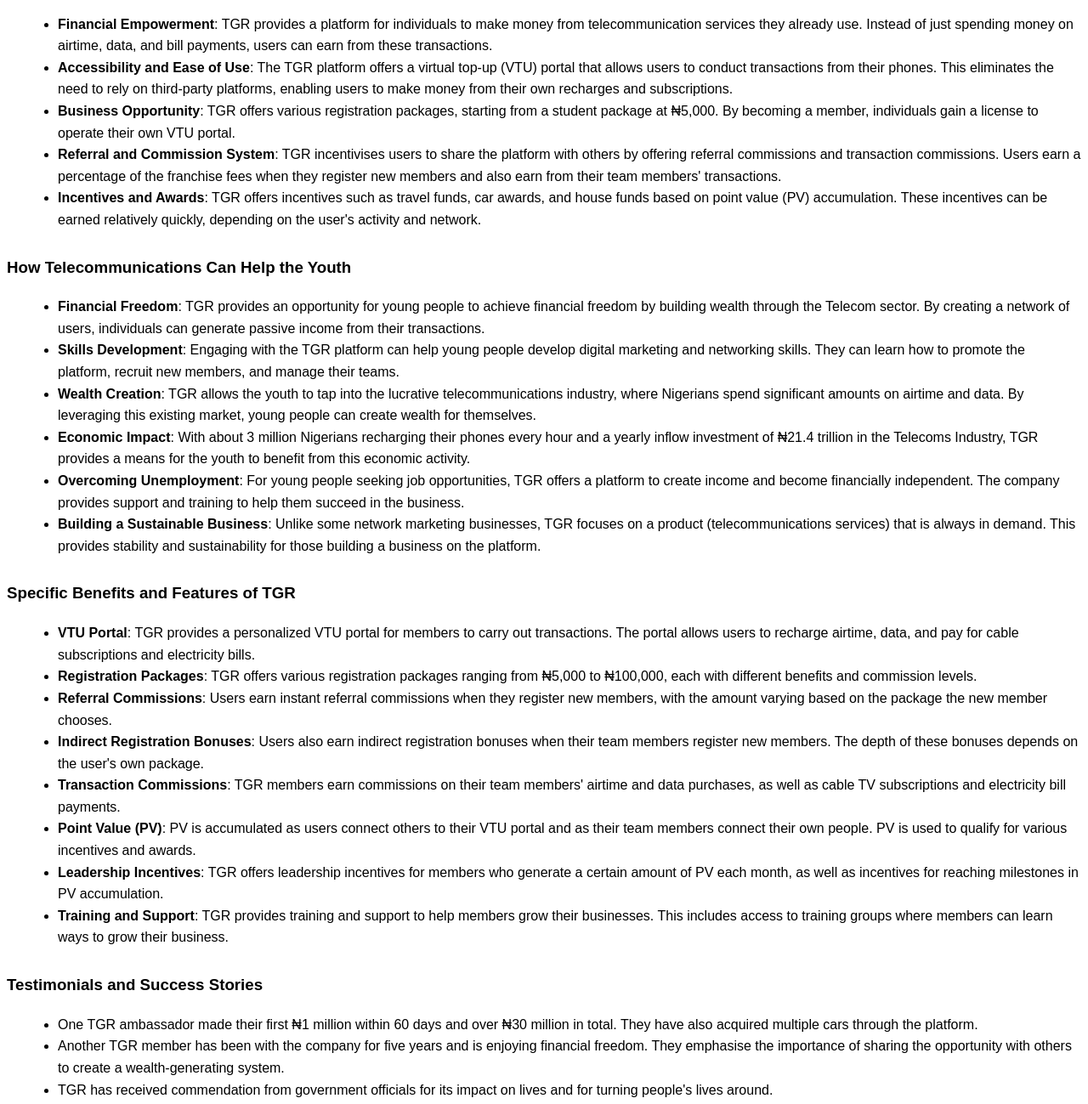
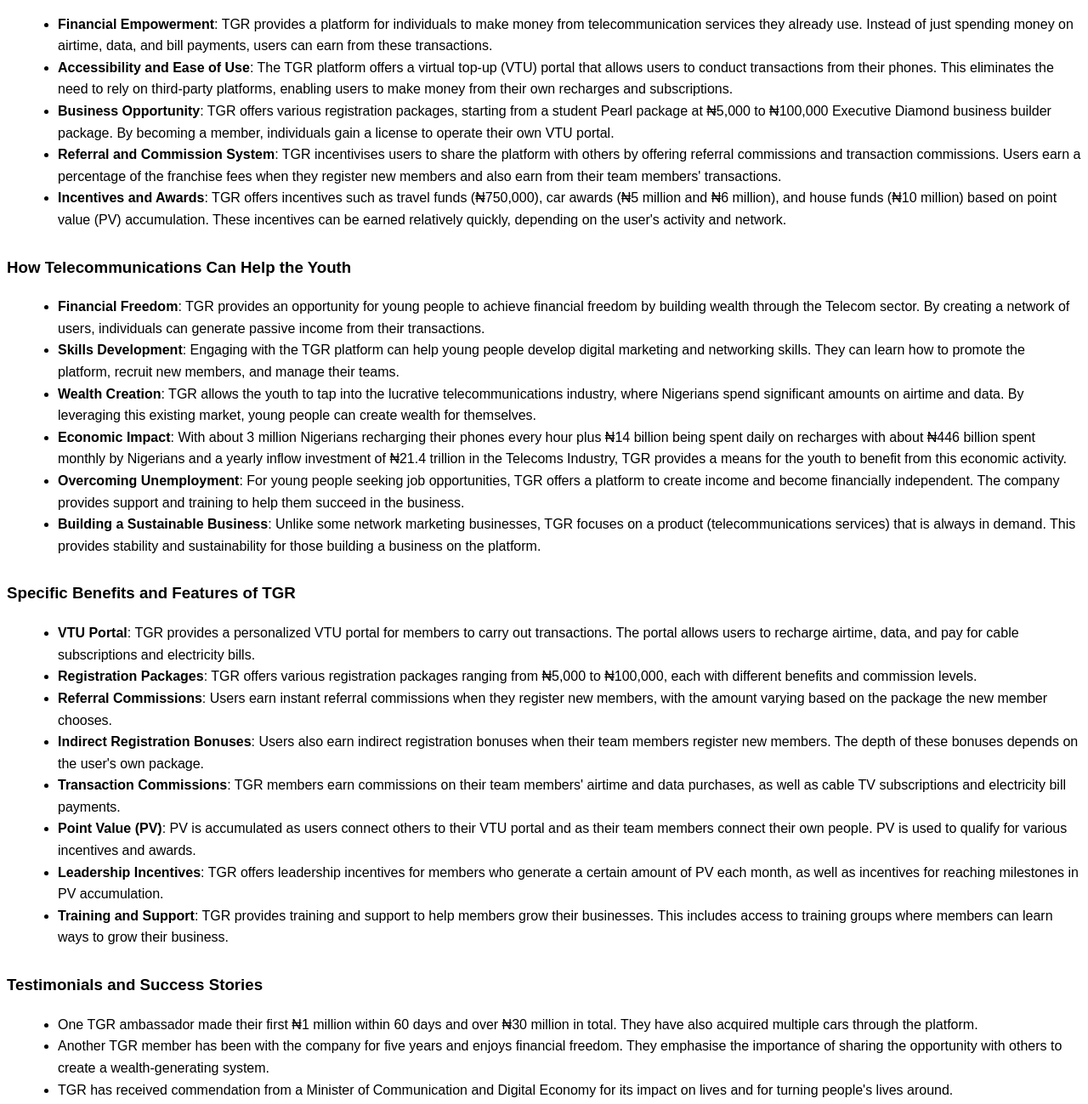
Before and after one commit to DammieOptimus/notes, a plain HTML site: page tgrreport.html in a window 1280 px wide. Shown: the part 245-1544 px from the top of the page at 85% size. Drawn offline with Linux system fonts and the light colour scheme.

Commit message:
Update tgrreport.html

```diff
--- a/tgrreport.html
+++ b/tgrreport.html
@@ -31,9 +31,9 @@
     <ul>
         <li><span class="highlight">Financial Empowerment</span>: TGR provides a platform for individuals to make money from telecommunication services they already use. Instead of just spending money on airtime, data, and bill payments, users can earn from these transactions.</li>
         <li><span class="highlight">Accessibility and Ease of Use</span>: The TGR platform offers a virtual top-up (VTU) portal that allows users to conduct transactions from their phones. This eliminates the need to rely on third-party platforms, enabling users to make money from their own recharges and subscriptions.</li>
-        <li><span class="highlight">Business Opportunity</span>: TGR offers various registration packages, starting from a student package at ₦5,000. By becoming a member, individuals gain a license to operate their own VTU portal.</li>
+        <li><span class="highlight">Business Opportunity</span>: TGR offers various registration packages, starting from a student Pearl package at ₦5,000 to ₦100,000 Executive Diamond business builder package. By becoming a member, individuals gain a license to operate their own VTU portal.</li>
         <li><span class="highlight">Referral and Commission System</span>: TGR incentivises users to share the platform with others by offering referral commissions and transaction commissions. Users earn a percentage of the franchise fees when they register new members and also earn from their team members' transactions.</li>
-        <li><span class="highlight">Incentives and Awards</span>: TGR offers incentives such as travel funds, car awards, and house funds based on point value (PV) accumulation.  These incentives can be earned relatively quickly, depending on the user's activity and network.</li>
+        <li><span class="highlight">Incentives and Awards</span>: TGR offers incentives such as travel funds (₦750,000), car awards (₦5 million and ₦6 million), and house funds (₦10 million) based on point value (PV) accumulation.  These incentives can be earned relatively quickly, depending on the user's activity and network.</li>
     </ul>
 
     <h3>How Telecommunications Can Help the Youth</h3>
@@ -41,7 +41,7 @@
         <li><span class="highlight">Financial Freedom</span>: TGR provides an opportunity for young people to achieve financial freedom by building wealth through the Telecom sector. By creating a network of users, individuals can generate passive income from their transactions.</li>
         <li><span class="highlight">Skills Development</span>: Engaging with the TGR platform can help young people develop digital marketing and networking skills. They can learn how to promote the platform, recruit new members, and manage their teams.</li>
         <li><span class="highlight">Wealth Creation</span>: TGR allows the youth to tap into the lucrative telecommunications industry, where Nigerians spend significant amounts on airtime and data. By leveraging this existing market, young people can create wealth for themselves.</li>
-        <li><span class="highlight">Economic Impact</span>: With about 3 million Nigerians recharging their phones every hour and a yearly inflow investment of ₦21.4 trillion in the Telecoms Industry, TGR provides a means for the youth to benefit from this economic activity.</li>
+        <li><span class="highlight">Economic Impact</span>: With about 3 million Nigerians recharging their phones every hour plus ₦14 billion being spent daily on recharges with about ₦446 billion spent monthly by Nigerians and a yearly inflow investment of ₦21.4 trillion in the Telecoms Industry, TGR provides a means for the youth to benefit from this economic activity.</li>
         <li><span class="highlight">Overcoming Unemployment</span>: For young people seeking job opportunities, TGR offers a platform to create income and become financially independent. The company provides support and training to help them succeed in the business.</li>
         <li><span class="highlight">Building a Sustainable Business</span>: Unlike some network marketing businesses, TGR focuses on a product (telecommunications services) that is always in demand. This provides stability and sustainability for those building a business on the platform.</li>
     </ul>
@@ -61,8 +61,8 @@
     <h3>Testimonials and Success Stories</h3>
     <ul>
         <li>One TGR ambassador made their first ₦1 million within 60 days and over ₦30 million in total. They have also acquired multiple cars through the platform.</li>
-        <li>Another TGR member has been with the company for five years and is enjoying financial freedom. They emphasise the importance of sharing the opportunity with others to create a wealth-generating system.</li>
-        <li>TGR has received commendation from government officials for its impact on lives and for turning people's lives around.</li>
+        <li>Another TGR member has been with the company for five years and enjoys financial freedom. They emphasise the importance of sharing the opportunity with others to create a wealth-generating system.</li>
+        <li>TGR has received commendation from a Minister of Communication and Digital Economy for its impact on lives and for turning people's lives around.</li>
     </ul>
 
   <br /><br />
```
